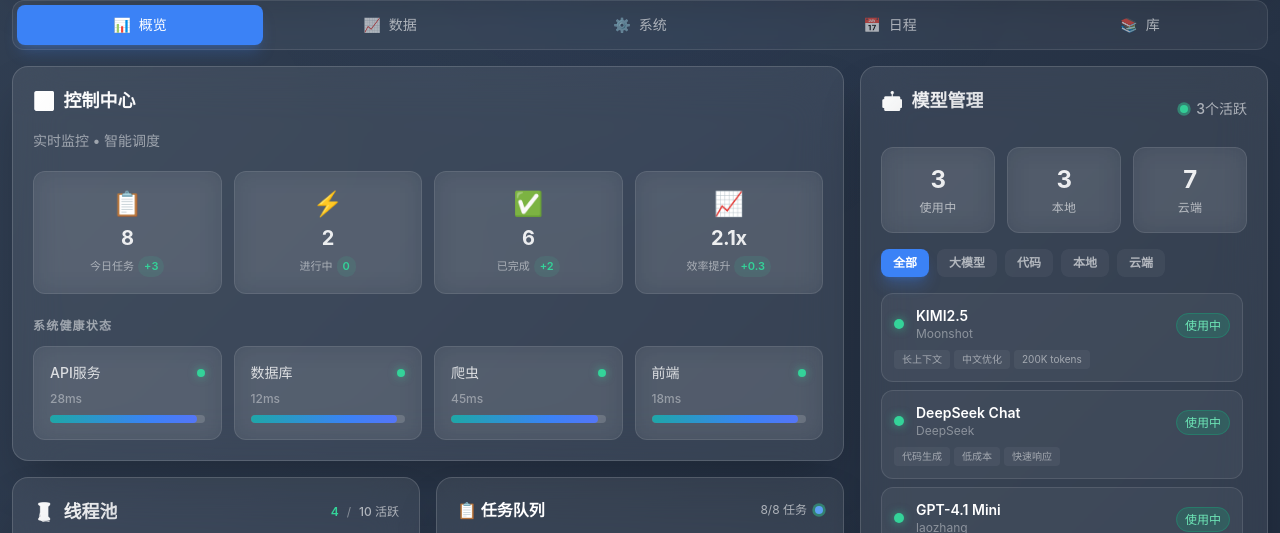
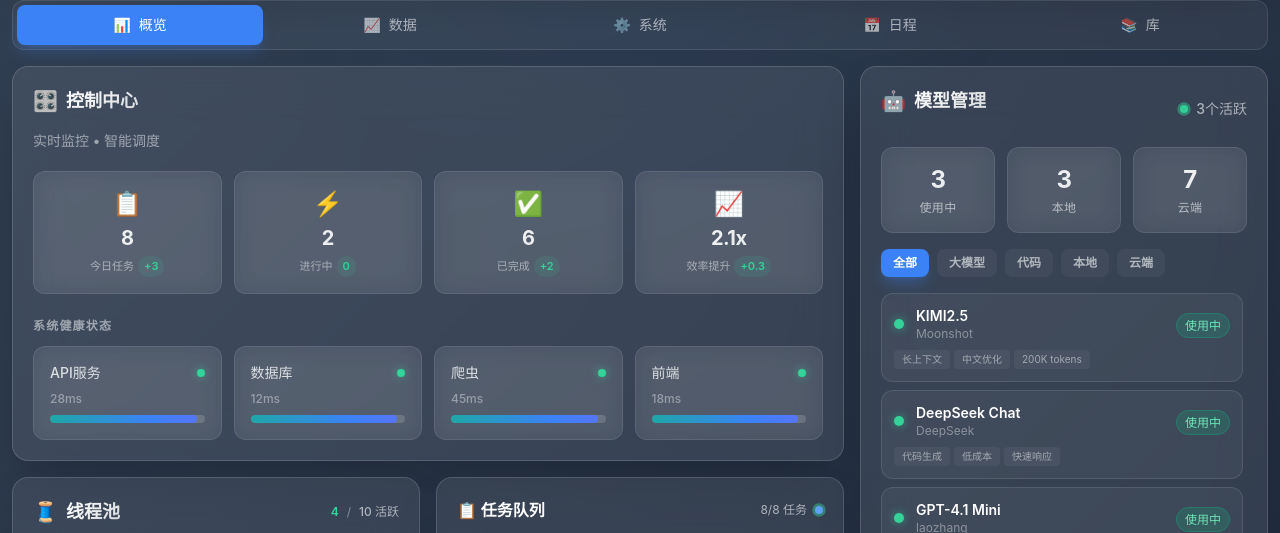
Before and after one commit to yancyfeng999-star/xiaodong-dashboard, a React (Vite) app: page / in a window 1280 px wide. Shown: the part 267-800 px from the top of the page. Built offline with nearby package versions, Linux system fonts and the light colour scheme.

Commit message:
Remove APIManager from system tab, fix section-title emoji display

```diff
--- a/src/App.tsx
+++ b/src/App.tsx
@@ -11,7 +11,6 @@ import MemoryFiles from './components/MemoryFiles'
 import KnowledgeContent from './components/KnowledgeContent'
 import Schedule from './components/Schedule'
 import ModelManager from './components/ModelManager'
-import APIManager from './components/APIManager'
 
 const tabs = [
   { id: 'overview', label: '概览', icon: '📊' },
@@ -72,10 +71,7 @@ function App() {
             transition={{ duration: 0.3 }}
             className="space-y-4"
           >
-            <div className="grid grid-cols-1 lg:grid-cols-2 gap-4">
-              <SystemStatus />
-              <APIManager />
-            </div>
+            <SystemStatus />
           </motion.div>
         )
 
--- a/src/components/Dashboard.tsx
+++ b/src/components/Dashboard.tsx
@@ -43,8 +43,8 @@ const Dashboard: React.FC = () => {
       {/* Header */}
       <motion.div variants={itemVariants} className="mb-5">
         <h2 className="section-title">
-          <span className="mr-2">🎛️</span>
-          控制中心
+          <span className="mr-2 text-xl">🎛️</span>
+          <span className="section-title-text">控制中心</span>
         </h2>
         <p className="text-sm text-white/50 font-medium">实时监控 • 智能调度</p>
       </motion.div>
--- a/src/components/ModelManager.tsx
+++ b/src/components/ModelManager.tsx
@@ -159,8 +159,8 @@ const ModelManager: React.FC = () => {
       {/* Header */}
       <div className="flex items-center justify-between mb-4">
         <h2 className="section-title">
-          <span className="mr-2">🤖</span>
-          模型管理
+          <span className="mr-2 text-xl">🤖</span>
+          <span className="section-title-text">模型管理</span>
         </h2>
         <div className="flex items-center gap-2">
           <div className="w-2 h-2 bg-emerald-400 rounded-full animate-pulse" />
--- a/src/components/SystemStatus.tsx
+++ b/src/components/SystemStatus.tsx
@@ -70,8 +70,8 @@ const SystemStatus: React.FC = () => {
       {/* Header */}
       <div className="flex items-center justify-between mb-5">
         <h2 className="section-title">
-          <span className="mr-2">🖥️</span>
-          系统监控
+          <span className="mr-2 text-xl">🖥️</span>
+          <span className="section-title-text">系统监控</span>
         </h2>
         <div className="flex items-center gap-2">
           <div className="w-2 h-2 bg-emerald-400 rounded-full animate-pulse" />
--- a/src/components/ThreadPool.tsx
+++ b/src/components/ThreadPool.tsx
@@ -18,8 +18,8 @@ const ThreadPool: React.FC = () => {
       {/* Header */}
       <div className="flex items-center justify-between mb-4">
         <h2 className="section-title !mb-0">
-          <span className="mr-2">🧵</span>
-          线程池
+          <span className="mr-2 text-xl">🧵</span>
+          <span className="section-title-text">线程池</span>
         </h2>
         <div className="flex items-center gap-2">
           <span className="text-xs text-emerald-400 font-semibold">4</span>
--- a/src/index.css
+++ b/src/index.css
@@ -185,6 +185,9 @@
   /* Section Title */
   .section-title {
     @apply text-lg font-bold text-white mb-4 flex items-center;
+  }
+
+  .section-title-text {
     background: linear-gradient(135deg, #fff 0%, rgba(255,255,255,0.8) 100%);
     -webkit-background-clip: text;
     -webkit-text-fill-color: transparent;
```
